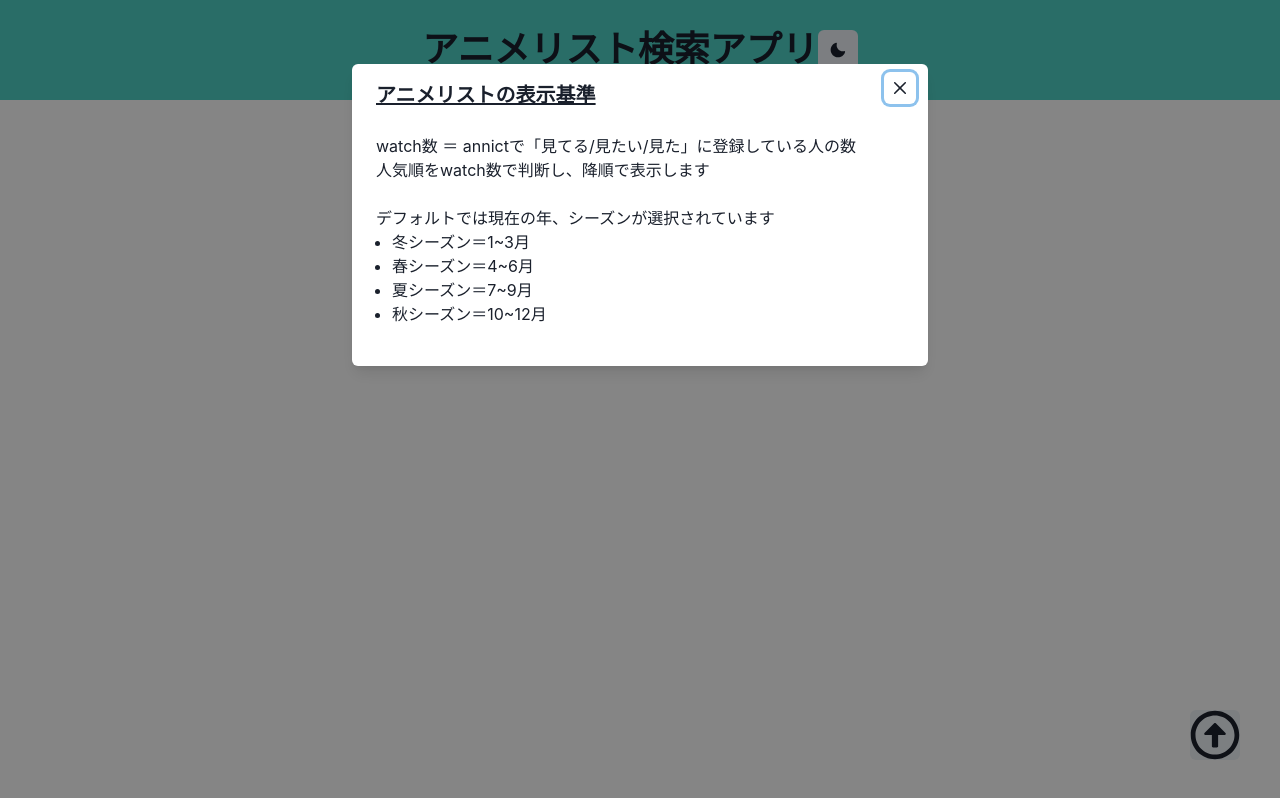
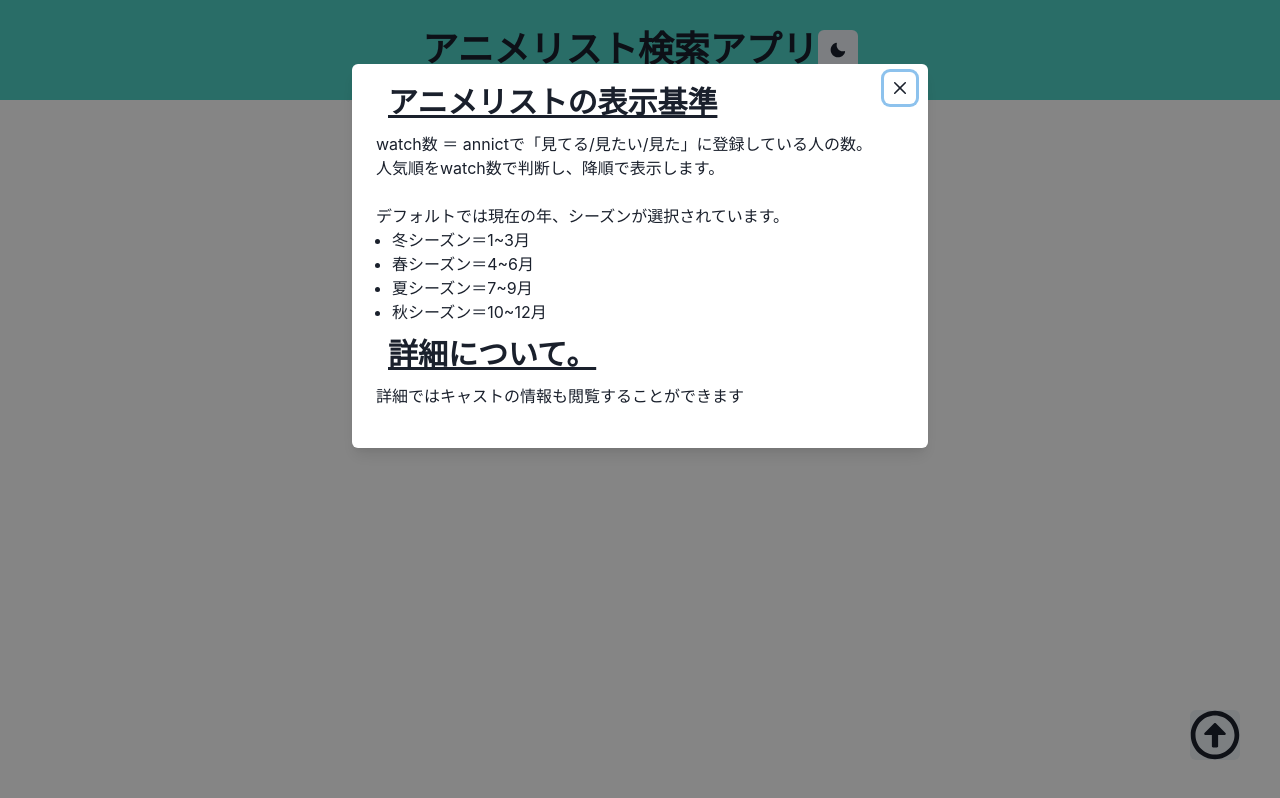
Before and after one commit to shimpei1494/anime-list-search, a Next.js app: page / in a window 1280 px wide. Both pictures are taken after a click on the link "人気順で表示". Built offline with nearby package versions, Linux system fonts and the light colour scheme.

Commit message:
説明部分の修正と情報追加

```diff
--- a/components/Description/index.jsx
+++ b/components/Description/index.jsx
@@ -1,6 +1,6 @@
 import { Button } from "@chakra-ui/button";
 import { useDisclosure } from "@chakra-ui/hooks";
-import { Box, Link, ListItem, Text, UnorderedList } from "@chakra-ui/layout";
+import { Box, Heading, Link, ListItem, Text, UnorderedList } from "@chakra-ui/layout";
 import { Modal, ModalBody, ModalCloseButton, ModalContent, ModalFooter, ModalHeader, ModalOverlay } from "@chakra-ui/modal";
 
 export function Description() {
@@ -14,19 +14,21 @@ export function Description() {
       <Modal isOpen={isOpen} onClose={onClose} size="xl">
       <ModalOverlay />
       <ModalContent>
-        <ModalHeader textDecoration="underline">アニメリストの表示基準</ModalHeader>
         <ModalCloseButton />
         <ModalBody pb={10}>
-          <Text>watch数 ＝ annictで「見てる/見たい/見た」に登録している人の数</Text>
-          <Text>人気順をwatch数で判断し、降順で表示します</Text>
+          <Heading textDecoration="underline" size='lg' p={3}>アニメリストの表示基準</Heading>
+          <Text>watch数 ＝ annictで「見てる/見たい/見た」に登録している人の数。</Text>
+          <Text>人気順をwatch数で判断し、降順で表示します。</Text>
           <br/>
-          <Text>デフォルトでは現在の年、シーズンが選択されています</Text>
+          <Text>デフォルトでは現在の年、シーズンが選択されています。</Text>
           <UnorderedList>
             <ListItem>冬シーズン＝1~3月</ListItem>
             <ListItem>春シーズン＝4~6月</ListItem>
             <ListItem>夏シーズン＝7~9月</ListItem>
             <ListItem>秋シーズン＝10~12月</ListItem>
           </UnorderedList>
+          <Heading textDecoration="underline" size='lg' p={3}>詳細について。</Heading>
+          <Text>詳細ではキャストの情報も閲覧することができます</Text>
         </ModalBody>
       </ModalContent>
     </Modal>
```
